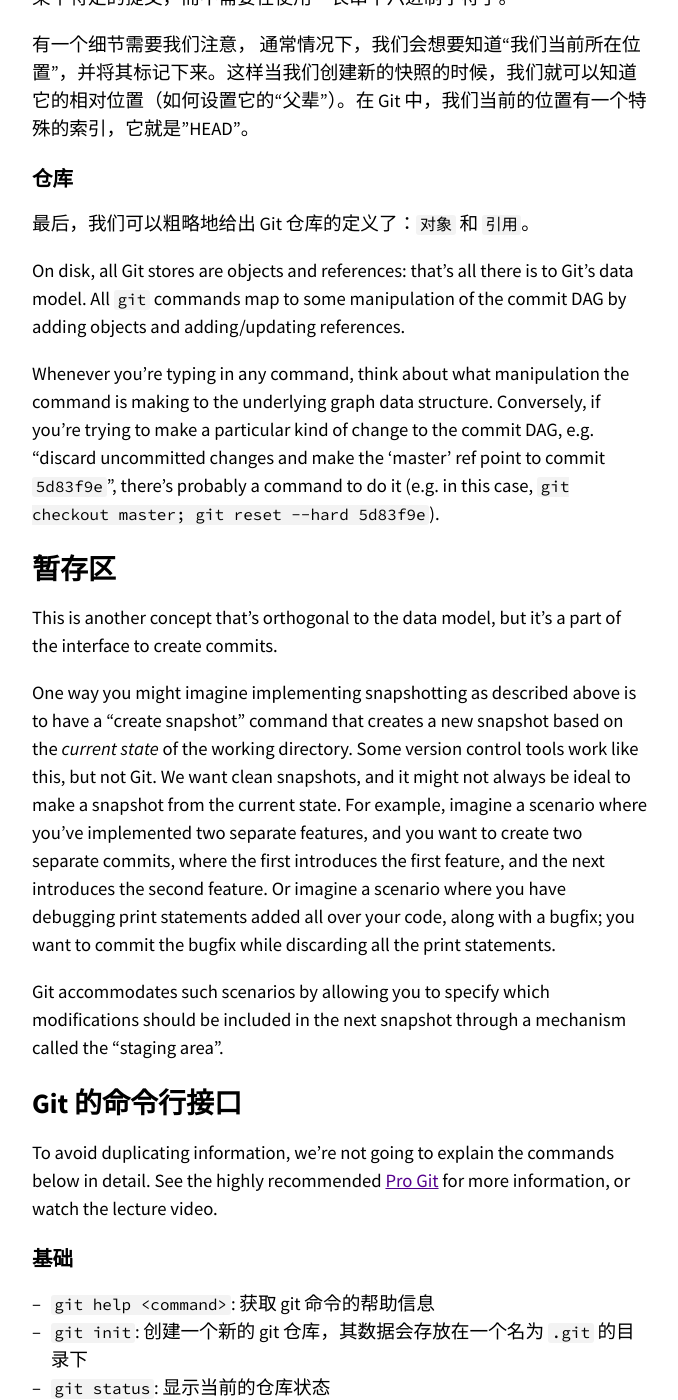
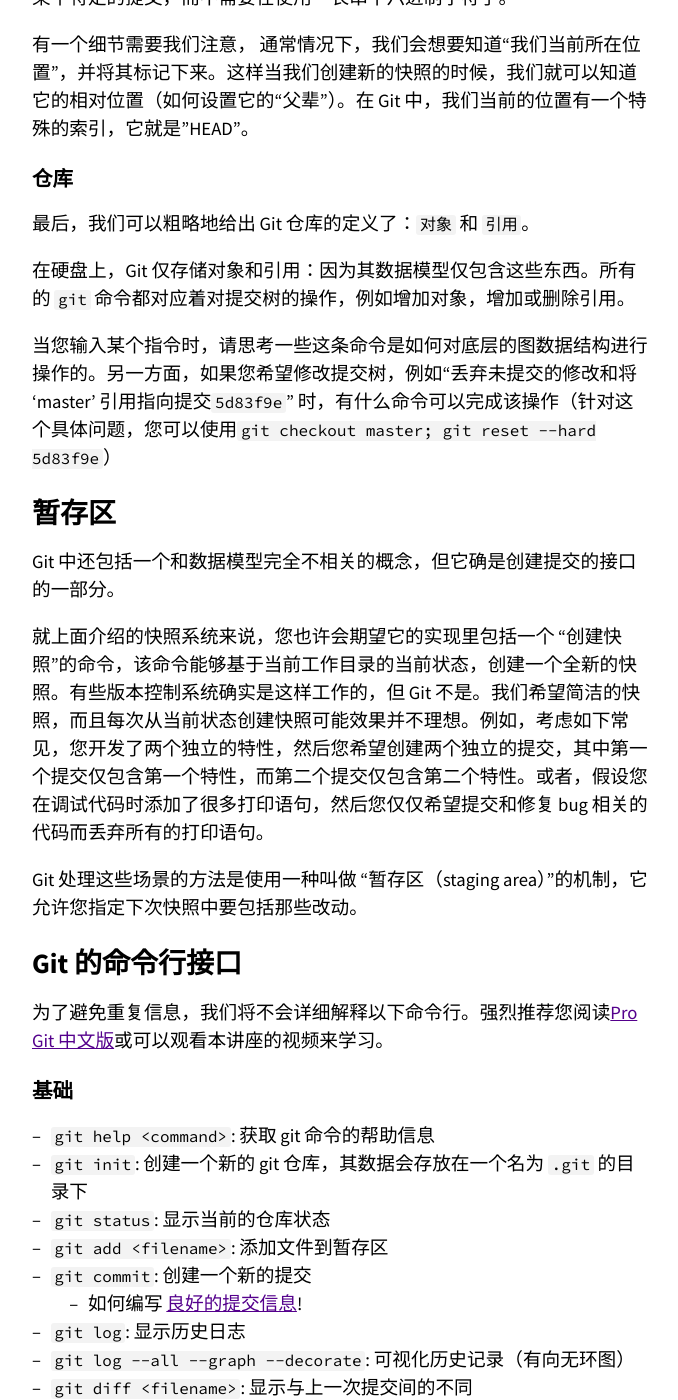
Before and after one commit to missing-semester-cn/missing-semester-cn.github.io, a Jekyll site: the page built from _2020/version-control.md, in a window 1280 px wide and 1400 px high, scrolled down 5261 px. Shown: the whole window, without its empty margins (300-978 px from the left). Built offline with Jekyll 4.4.1, drawn with Linux system fonts in a browser that asks for light colours; some of the changed text lies outside the part shown.

Commit message:
finished. not including the part marked as comments

```diff
--- a/_2020/version-control.md
+++ b/_2020/version-control.md
@@ -165,42 +165,23 @@
 
 最后，我们可以粗略地给出 Git 仓库的定义了：`对象` 和 `引用`。
 
-On disk, all Git stores are objects and references: that's all there is to Git's
-data model. All `git` commands map to some manipulation of the commit DAG by
-adding objects and adding/updating references.
+在硬盘上，Git 仅存储对象和引用：因为其数据模型仅包含这些东西。所有的 `git` 命令都对应着对提交树的操作，例如增加对象，增加或删除引用。
 
-Whenever you're typing in any command, think about what manipulation the
-command is making to the underlying graph data structure. Conversely, if you're
-trying to make a particular kind of change to the commit DAG, e.g. "discard
-uncommitted changes and make the 'master' ref point to commit `5d83f9e`", there's
-probably a command to do it (e.g. in this case, `git checkout master; git reset
---hard 5d83f9e`).
+当您输入某个指令时，请思考一些这条命令是如何对底层的图数据结构进行操作的。另一方面，如果您希望修改提交树，例如“丢弃未提交的修改和将 ‘master’ 引用指向提交`5d83f9e`” 时，有什么命令可以完成该操作（针对这个具体问题，您可以使用`git checkout master; git reset --hard 5d83f9e`）
 
 # 暂存区
 
-This is another concept that's orthogonal to the data model, but it's a part of
-the interface to create commits.
+Git 中还包括一个和数据模型完全不相关的概念，但它确是创建提交的接口的一部分。
 
-One way you might imagine implementing snapshotting as described above is to have
-a "create snapshot" command that creates a new snapshot based on the _current
-state_ of the working directory. Some version control tools work like this, but
-not Git. We want clean snapshots, and it might not always be ideal to make a
-snapshot from the current state. For example, imagine a scenario where you've
-implemented two separate features, and you want to create two separate commits,
-where the first introduces the first feature, and the next introduces the
-second feature. Or imagine a scenario where you have debugging print statements
-added all over your code, along with a bugfix; you want to commit the bugfix
-while discarding all the print statements.
+就上面介绍的快照系统来说，您也许会期望它的实现里包括一个 “创建快照”的命令，该命令能够基于当前工作目录的当前状态，创建一个全新的快照。有些版本控制系统确实是这样工作的，但 Git 不是。我们希望简洁的快照，而且每次从当前状态创建快照可能效果并不理想。例如，考虑如下常见，您开发了两个独立的特性，然后您希望创建两个独立的提交，其中第一个提交仅包含第一个特性，而第二个提交仅包含第二个特性。或者，假设您在调试代码时添加了很多打印语句，然后您仅仅希望提交和修复 bug 相关的代码而丢弃所有的打印语句。
 
-Git accommodates such scenarios by allowing you to specify which modifications
-should be included in the next snapshot through a mechanism called the "staging
-area".
+
+Git 处理这些场景的方法是使用一种叫做 “暂存区（staging area）”的机制，它允许您指定下次快照中要包括那些改动。
 
 # Git 的命令行接口
 
-To avoid duplicating information, we're not going to explain the commands below
-in detail. See the highly recommended [Pro Git](https://git-scm.com/book/en/v2)
-for more information, or watch the lecture video.
+为了避免重复信息，我们将不会详细解释以下命令行。强烈推荐您阅读[Pro Git 中文版](https://git-scm.com/book/zh/v2)或可以观看本讲座的视频来学习。
+
 
 ## 基础
 
@@ -447,34 +428,15 @@
 
 # 课后练习
 
-1. If you don't have any past experience with Git, either try reading the first
-   couple chapters of [Pro Git](https://git-scm.com/book/en/v2) or go through a
-   tutorial like [Learn Git Branching](https://learngitbranching.js.org/). As
-   you're working through it, relate Git commands to the data model.
-1. Clone the [repository for the class website](https://github.com/missing-semester/missing-semester).
-    1. Explore the version history by visualizing it as a graph.
-    1. Who was the last person to modify `README.md`? (Hint: use `git log` with
-       an argument)
-    1. What was the commit message associated with the last modification to the
-       `collections:` line of `_config.yml`? (Hint: use `git blame` and `git
-       show`)
-1. One common mistake when learning Git is to commit large files that should
-   not be managed by Git or adding sensitive information. Try adding a file to
-   a repository, making some commits and then deleting that file from history
-   (you may want to look at
-   [this](https://help.github.com/articles/removing-sensitive-data-from-a-repository/)).
-1. Clone some repository from GitHub, and modify one of its existing files.
-   What happens when you do `git stash`? What do you see when running `git log
-   --all --oneline`? Run `git stash pop` to undo what you did with `git stash`.
-   In what scenario might this be useful?
-1. Like many command line tools, Git provides a configuration file (or dotfile)
-   called `~/.gitconfig`. Create an alias in `~/.gitconfig` so that when you
-   run `git graph`, you get the output of `git log --all --graph --decorate
-   --oneline`.
-1. You can define global ignore patterns in `~/.gitignore_global` after running
-   `git config --global core.excludesfile ~/.gitignore_global`. Do this, and
-   set up your global gitignore file to ignore OS-specific or editor-specific
-   temporary files, like `.DS_Store`.
-1. Clone the [repository for the class
-   website](https://github.com/missing-semester/missing-semester), find a typo
-   or some other improvement you can make, and submit a pull request on GitHub.
+1. 如果您之前从来没有用过 Git，请阅读 [Pro Git](https://git-scm.com/book/en/v2) 的前几章，或者完成像[Learn Git Branching](https://learngitbranching.js.org/)这样的教程。尤其要注意学习 Git 的命令和数据模型相关内容
+
+2. 克隆 [本课程网站的仓库](https://github.com/missing-semester/missing-semester)
+    1. 将版本历史可视化并进行探索
+    2. 是谁最后修改来 `README.md`文件？（提示：使用 `git log` 命令并添加合适的参数）
+    3. 最好一次修改What was the commit message associated with the last modification to the
+       `_config.yml` 文件中 `collections:` 行时的提交信息是什么？（提示：使用`git blame` 和 `git show`）
+3. 使用 Git 时的一个常见错误时提交本不应该由 Git 管理的大文件，或是将含有敏感信息的文件提交给 Git 。尝试像仓库中添加一个文件并添加提交信息，然后将其从历史中删除 ( [这篇文章也许会有帮助](https://help.github.com/articles/removing-sensitive-data-from-a-repository/))
+4. 从 GitHub 上克隆某个仓库，修改一些文件。当您使用 `git stash` 会发生什么？当您执行 `git log --all --oneline` 时会显示什么？通过 `git stash pop` 命令来撤销 `git stash`操作，什么时候会用到这一技巧？
+5. 与其他的命令行工具一样，Git 也提供了一个名为 `~/.gitconfig` 配置文件 (或 dotfile)。请在 `~/.gitconfig` 中创建一个别名，使您在运行 `git graph` 时，您可以得到 `git log --all --graph --decorate --oneline`的输出结果
+6. 您可以通过执行`git config --global core.excludesfile ~/.gitignore_global` 在 `~/.gitignore_global` 中创建全局忽略规则。配置您的全局 gitignore 文件来字典忽略系统或编辑器的临时文件，例如 `.DS_Store`
+7. 克隆 [本课程网站的仓库](https://github.com/missing-semester/missing-semester)，找找有没有错别字或其他可以改进的地方，在 GitHub 上发起拉取请求（ Pull Request）
```
